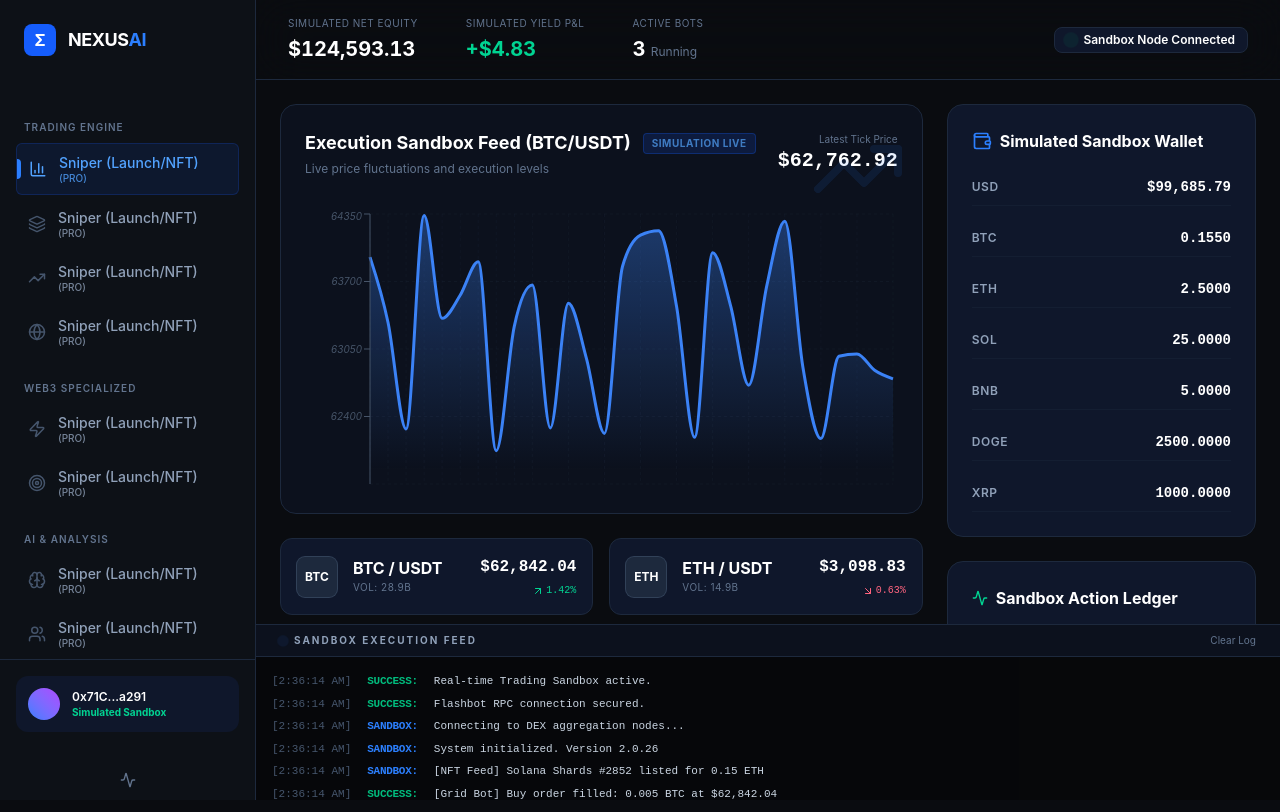
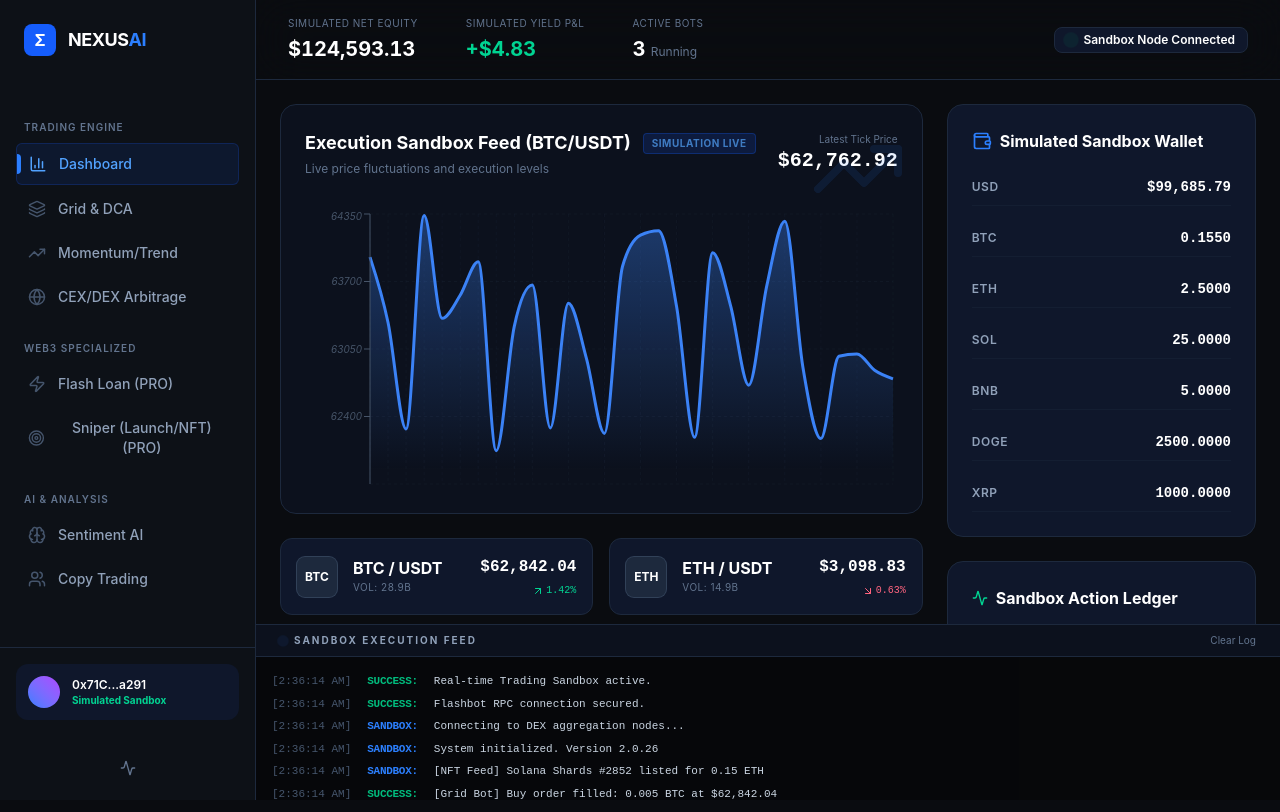
Before and after one commit to riski221001/nexus-crypto-ai, a React (Vite) app: page / in a window 1280 px wide. Built offline with nearby package versions, Linux system fonts and the light colour scheme.

Commit message:
Refactor sidebar navigation for improved structure

```diff
--- a/src/App.tsx
+++ b/src/App.tsx
@@ -1,3 +1,4 @@
+
 
 import React, { useState, useEffect, useCallback, useRef } from "react";
 import {
@@ -635,16 +636,8 @@ export default function App() {
                       : "text-slate-400 hover:text-white hover:bg-slate-800"
                   )}
                 >
-          <tab.icon className={cn("w-4.5 h-4.5 flex-shrink-0 self-center", activeTab === tab.id ? "text-blue-400" : "text-slate-600")} />
-
-          {/* Ubah container teks menjadi flex-col dengan items-start agar baris ganda rata ke kiri */}
-          {isSidebarOpen && (
-            <span className="flex flex-col items-start font-medium text-sm leading-tight text-left">
-              <span>Sniper (Launch/NFT)</span>
-              <span className="text-[10px] opacity-80">(PRO)</span>
-            </span>
-          ) /* Atau gunakan label standar dengan text-left dan block jika ingin string biasa: */}
-
+                  <tab.icon className={cn("w-4.5 h-4.5", activeTab === tab.id ? "text-blue-400" : "text-slate-600")} />
+                  {isSidebarOpen && <span className="font-medium text-sm">{tab.label}</span>}
                   {activeTab === tab.id && (
                     <motion.div
                       layoutId="tab-pill"
```
Lines whose indentation alone changed are shown as unchanged.
